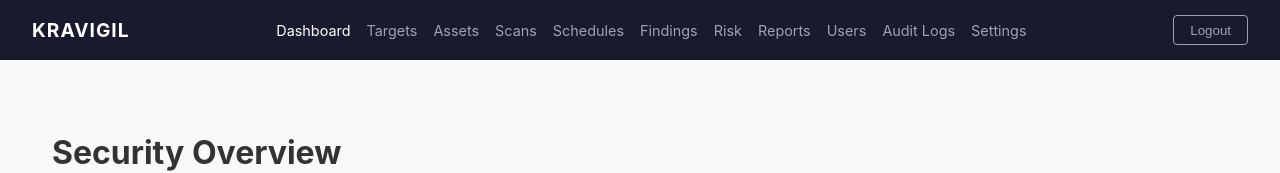
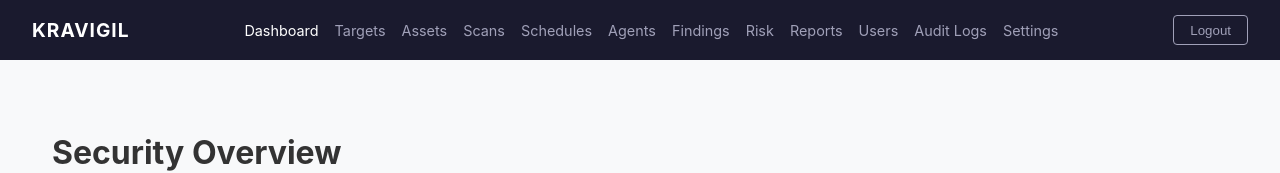
Before and after one commit to mohamedelghazali/KRAVIGIL, a Vue app in the folder frontend/: page / in a window 1280 px wide. Shown: the top 173 px of the page. Built offline with nearby package versions, Linux system fonts and the light colour scheme; no server answers; sample sign-in values are in the browser's storage.

Commit message:
Add agents navigation link

```diff
--- a/frontend/src/App.vue
+++ b/frontend/src/App.vue
@@ -8,6 +8,7 @@
         <router-link to="/assets">Assets</router-link>
         <router-link to="/scans">Scans</router-link>
         <router-link to="/schedules">Schedules</router-link>
+        <router-link to="/agents">Agents</router-link>
         <router-link to="/findings">Findings</router-link>
         <router-link to="/risk">Risk</router-link>
         <router-link to="/reports">Reports</router-link>
```
